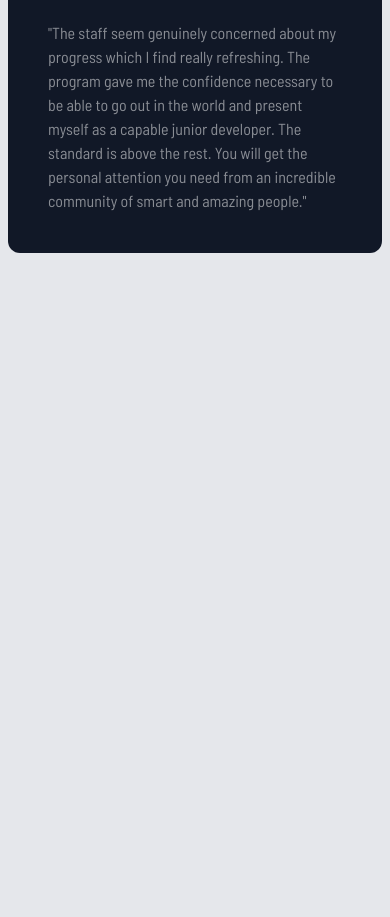
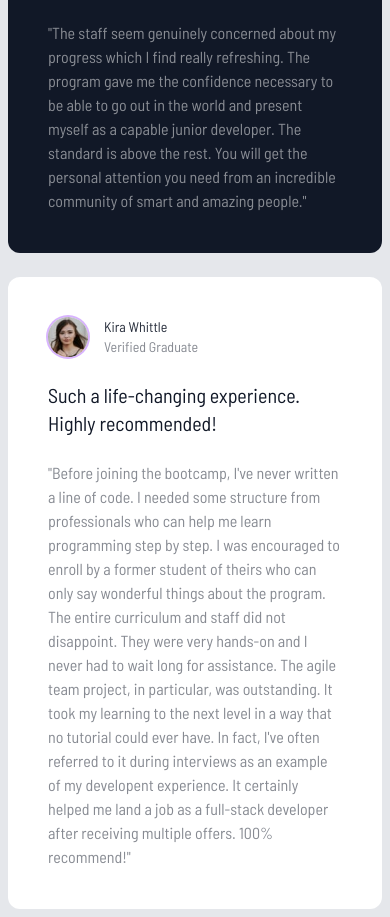
Before and after one commit to rezammf/testimonial-grid, a website: page index.html in a window 390 px wide. Shown: the part 1755-2672 px from the top of the page. Before the commit the page ends 2016 px from the top, so only its background shows below. Drawn offline with nearby package versions, Linux system fonts and the light colour scheme; files that its build step writes are made by us from their sources.

Commit message:
Edit CSS

```diff
--- a/index.html
+++ b/index.html
@@ -175,7 +175,7 @@
           </p>
         </div>
         <!-- Box 6 -->
-        <div class="hidden p-10 rounded-xl text-gray-900 bg-white md:hidden">
+        <div class="p-10 rounded-xl text-gray-900 bg-white md:hidden">
             <!-- Box Header -->
             <div class="flex z-10 space-x-4">
               <img
```
